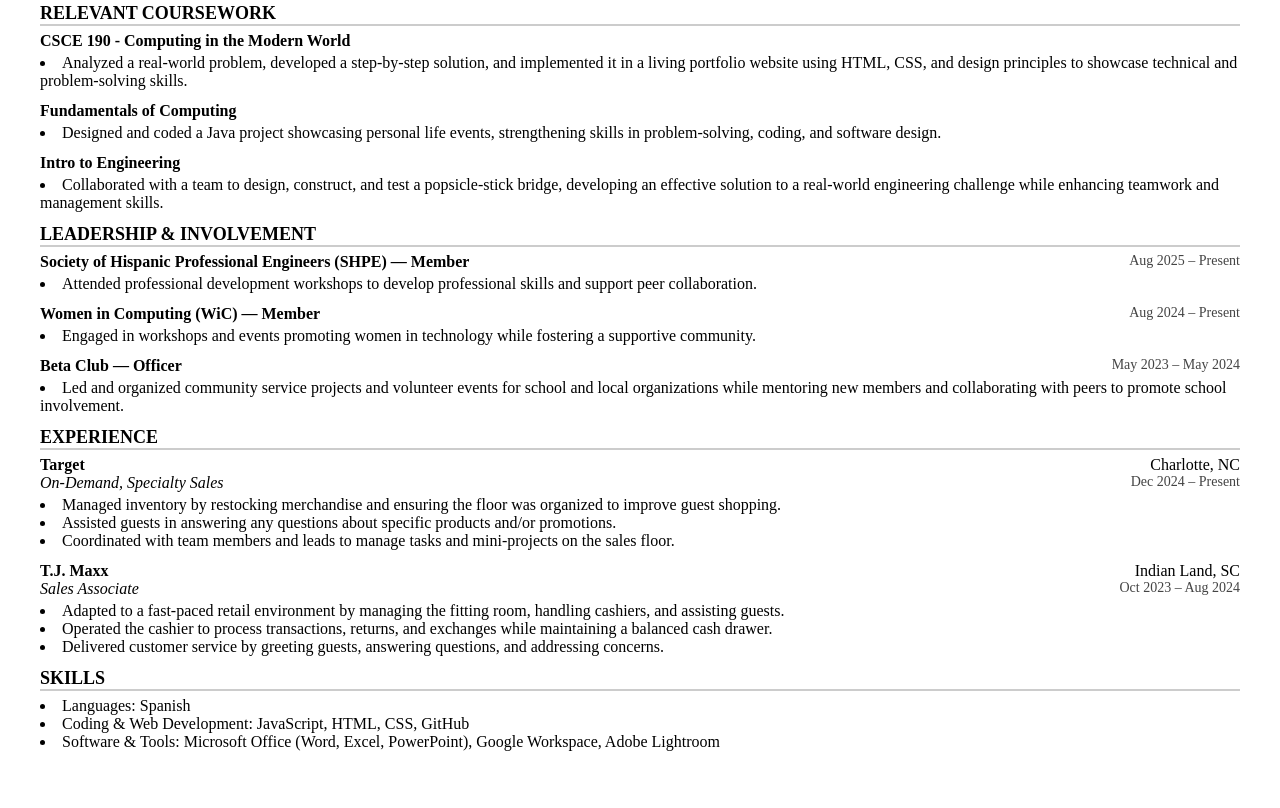
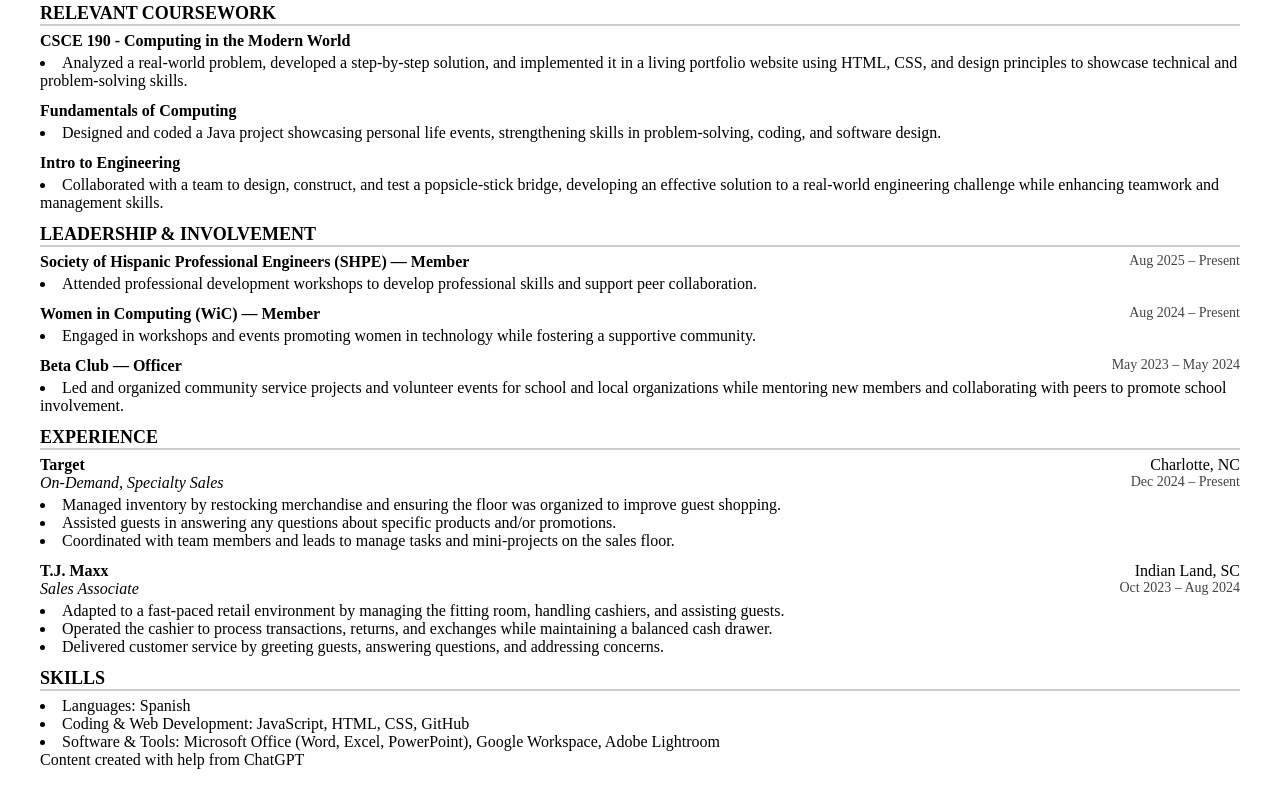
Before and after one commit to ashleyllontop/ashleyllontop.github.io, a plain HTML site: page resume.html in a window 1280 px wide. Shown: the part 316-1124 px from the top of the page. Drawn offline with Linux system fonts and the light colour scheme.

Commit message:
adding footer

```diff
--- a/resume.html
+++ b/resume.html
@@ -159,5 +159,9 @@
         <li>Software & Tools: Microsoft Office (Word, Excel, PowerPoint), Google Workspace, Adobe Lightroom</li>
     </ul>
 
+    <footer>
+        Content created with help from ChatGPT
+    </footer>
+
 </body>
 </html>
```
